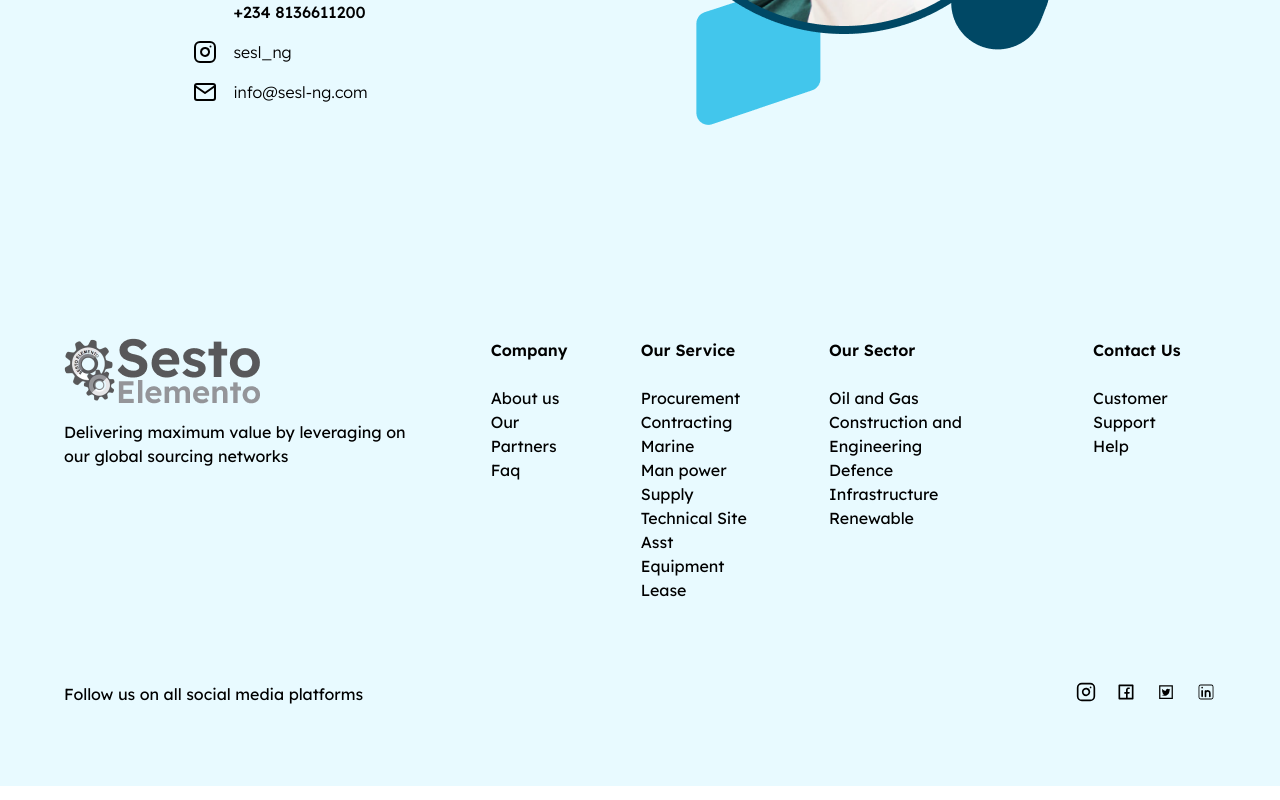
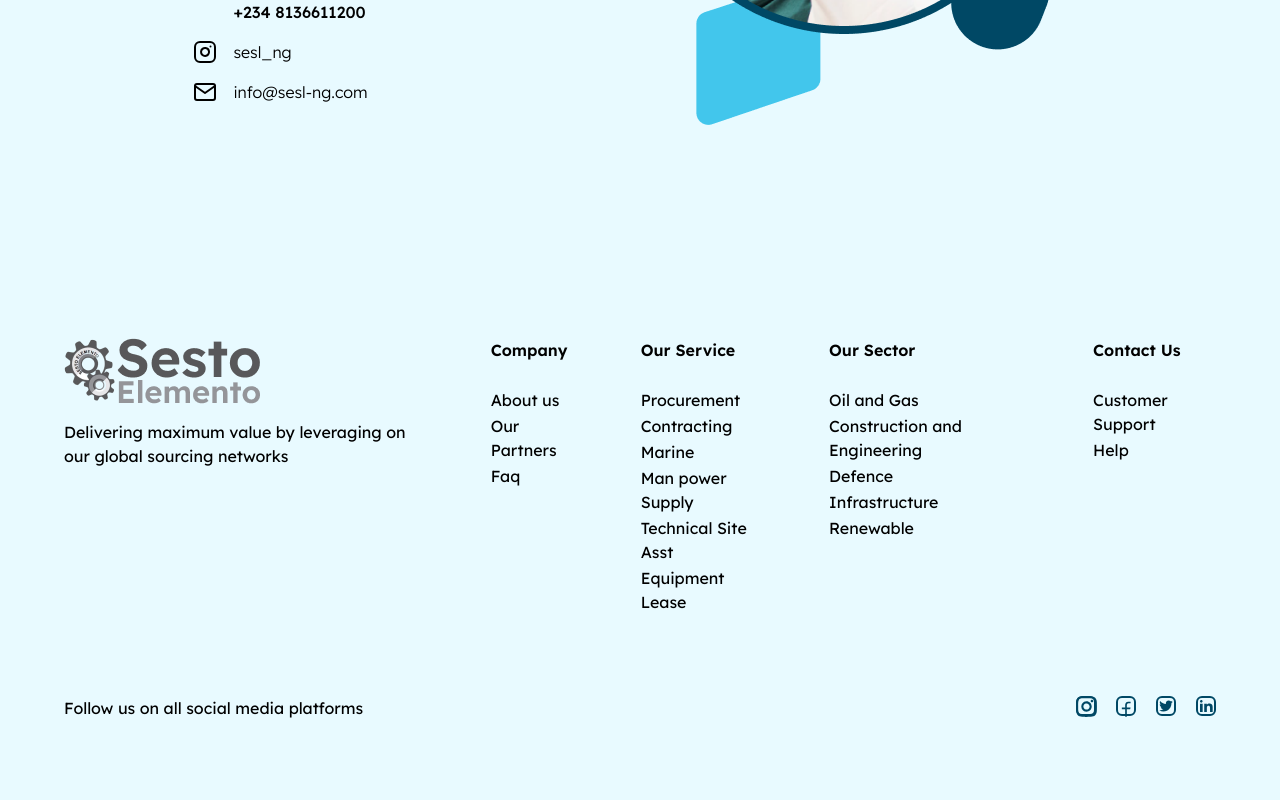
Before and after one commit to Kanoms/Sesto-Elemento, a React (Vite) app: page /services in a window 1280 px wide. Shown: the part 2406-3206 px from the top of the page. Built offline with nearby package versions, Linux system fonts and the light colour scheme.

Commit message:
footer icons

```diff
--- a/src/components/Footer.jsx
+++ b/src/components/Footer.jsx
@@ -1,46 +1,17 @@
-// import { Link, useNavigate, useLocation } from "react-router-dom";
-// import { useContext, useEffect } from "react";
-// import { NavigationContext } from "../context/NavigationContext";
-import { FiInstagram } from "react-icons/fi";
-import { RiFacebookBoxLine } from "react-icons/ri";
-import { LiaTwitterSquare } from "react-icons/lia";
-import { CiLinkedin } from "react-icons/ci";
+import { Link, useNavigate } from "react-router-dom";
+import { RiInstagramLine } from "react-icons/ri";
+import { RiFacebookLine } from "react-icons/ri";
+import { RiTwitterFill } from "react-icons/ri";
+import { RiLinkedinFill } from "react-icons/ri";
 import footerlogoImage from "../assets/footerlogo.png";
 
 const Footer = () => {
-  // const navigate = useNavigate();
-  // const location = useLocation();
+  const navigate = useNavigate();
 
-  // const { setSelectedService, setSelectedSector } =
-  //   useContext(NavigationContext);
-
-  // useEffect(() => {
-  //   if (location.pathname.startsWith("/services")) {
-  //     setSelectedService(location.hash.substring(1));
-  //   }
-  //   if (location.pathname.startsWith("/sectors")) {
-  //     setSelectedSector(location.hash.substring(1));
-  //   }
-  // }, [location, setSelectedService, setSelectedSector]);
-
-  // const handleServiceFooter = (service) => {
-  //   setSelectedService(service);
-  //   navigate(`/services#${service}`);
-  // };
-
-  // const handleSectorFooter = (sector) => {
-  //   setSelectedSector(sector);
-  //   navigate(`/sectors#${sector}`);
-  // };
-
-  // const handleAboutusFooter = (path) => {
-  //   navigate(path);
-  // };
-
-  // const handleLinkClick = (path) => {
-  //   navigate(path);
-  //   window.scrollTo({ top: 0, behavior: "smooth" });
-  // };
+  const handleLinkClick = (path) => {
+    navigate(path);
+    window.scrollTo({ top: 0, behavior: "smooth" });
+  };
 
   return (
     <section className="flex flex-col px-4 md:px-8 lg:px-16 py-20 bg-skyBlue gap-20 font-lexend">
@@ -49,7 +20,6 @@ const Footer = () => {
           <div className="mb-4">
             <img src={footerlogoImage} alt="footer logo" />
           </div>
-
           <span>
             Delivering maximum value by leveraging on our global sourcing
             networks
@@ -59,254 +29,198 @@ const Footer = () => {
         <div className="hidden md:flex items-start w-full justify-between lg:gap-2 xl:gap-16">
           <ul>
             <li className="ftlinkhd">
-              {/* <Link
+              <Link
                 to="/"
-                className="text-navGray group transition duration-300 "
                 onClick={() => handleLinkClick("/")}
+                className="group transition duration-300"
               >
                 Company
                 <span className="lkhover"></span>
-              </Link> */}
-              Company
-              <span className="lkhover"></span>
+              </Link>
             </li>
             <li className="ftlist">
-              {/* <Link
+              <Link
                 to="/about-us"
-                className="text-navGray group transition duration-300 "
                 onClick={() => handleLinkClick("/about-us")}
+                className="group transition duration-300"
               >
                 About us
                 <span className="lkhover"></span>
-              </Link> */}
-              About us
-              <span className="lkhover"></span>
+              </Link>
             </li>
             <li className="ftlist">
-              {/* <Link
+              <Link
                 to="/our-partners"
-                className="text-navGray group transition duration-300"
                 onClick={() => handleLinkClick("/our-partners")}
+                className="group transition duration-300"
               >
                 Our Partners
                 <span className="lkhover"></span>
-              </Link> */}
-              Our Partners
-              <span className="lkhover"></span>
+              </Link>
             </li>
             <li className="ftlist">
-              {/* <Link
+              <Link
                 to="/about-us#whoweare"
-                className="text-navGray group transition duration-300"
-                onClick={() => handleAboutusFooter("/about-us#whoweare")}
+                className="group transition duration-300"
               >
                 Faq
                 <span className="lkhover"></span>
-              </Link> */}
-              Faq
-              <span className="lkhover"></span>
+              </Link>
             </li>
           </ul>
           <ul>
             <li className="ftlinkhd">
-              {/* <Link
+              <Link
                 to="/services"
-                className="text-navGray group transition duration-300"
                 onClick={() => handleLinkClick("/services")}
+                className="group transition duration-300"
               >
                 Our Service
                 <span className="lkhover"></span>
-              </Link> */}
-              Our Service
-              <span className="lkhover"></span>
+              </Link>
             </li>
             <li className="ftlist">
-              {/* <Link
+              <Link
                 to="/services#procurement"
-                className="text-navGray group transition duration-300"
-                onClick={() => handleServiceFooter("/services#procurement")}
+                className="group transition duration-300"
               >
                 Procurement
                 <span className="lkhover"></span>
-              </Link> */}
-              Procurement
-              <span className="lkhover"></span>
+              </Link>
             </li>
             <li className="ftlist">
-              {/* <Link
+              <Link
                 to="/services#contracting"
-                className="text-navGray group transition duration-300"
-                onClick={() => handleServiceFooter("/services#contracting")}
+                className="group transition duration-300"
               >
                 Contracting
                 <span className="lkhover"></span>
-              </Link> */}
-              Contracting
-              <span className="lkhover"></span>
+              </Link>
             </li>
             <li className="ftlist">
-              {/* <Link
+              <Link
                 to="/services#marine"
-                className="text-navGray group transition duration-300"
-                onClick={() => handleServiceFooter("/services#marine")}
+                className="group transition duration-300"
               >
                 Marine
                 <span className="lkhover"></span>
-              </Link> */}
-              Marine
-              <span className="lkhover"></span>
+              </Link>
             </li>
             <li className="ftlist">
-              {/* <Link
+              <Link
                 to="/services#manPowerSupply"
-                className="text-navGray group transition duration-300"
-                onClick={() => handleServiceFooter("/services#manPowerSupply")}
+                className="group transition duration-300"
               >
                 Man power Supply
                 <span className="lkhover"></span>
-              </Link> */}
-              Man power Supply
-              <span className="lkhover"></span>
+              </Link>
             </li>
             <li className="ftlist">
-              {/* <Link
+              <Link
                 to="/services#technicalSiteAsst"
-                className="text-navGray group transition duration-300"
-                onClick={() =>
-                  handleServiceFooter("/services#technicalSiteAsst")
-                }
+                className="group transition duration-300"
               >
                 Technical Site Asst
                 <span className="lkhover"></span>
-              </Link> */}
-              Technical Site Asst
-              <span className="lkhover"></span>
+              </Link>
             </li>
             <li className="ftlist">
-              {/* <Link
+              <Link
                 to="/services#equipmentLease"
-                className="text-navGray group transition duration-300"
-                onClick={() => handleServiceFooter("/services#equipmentLease")}
+                className="group transition duration-300"
               >
                 Equipment Lease
                 <span className="lkhover"></span>
-              </Link> */}
-              Equipment Lease
-              <span className="lkhover"></span>
+              </Link>
             </li>
           </ul>
           <ul>
             <li className="ftlinkhd">
-              {/* <Link
+              <Link
                 to="/sectors"
-                className="text-navGray group transition duration-300"
                 onClick={() => handleLinkClick("/sectors")}
+                className="group transition duration-300"
               >
                 Our Sector
                 <span className="lkhover"></span>
-              </Link> */}
-              Our Sector
-              <span className="lkhover"></span>
+              </Link>
             </li>
             <li className="ftlist">
-              {/* <Link
+              <Link
                 to="/sectors#oilngas"
-                className="text-navGray group transition duration-300"
-                onClick={() => handleSectorFooter("/sectors#oilngas")}
+                className="group transition duration-300"
               >
                 Oil and Gas
                 <span className="lkhover"></span>
-              </Link> */}
-              Oil and Gas
-              <span className="lkhover"></span>
+              </Link>
             </li>
             <li className="ftlist">
-              {/* <Link
+              <Link
                 to="/sectors#constructionnengineering"
-                className="text-navGray group transition duration-300"
-                onClick={() =>
-                  handleSectorFooter("/sectors#constructionnengineering")
-                }
+                className="group transition duration-300"
               >
                 Construction and Engineering
                 <span className="lkhover"></span>
-              </Link> */}
-              Construction and Engineering
-              <span className="lkhover"></span>
+              </Link>
             </li>
             <li className="ftlist">
-              {/* <Link
+              <Link
                 to="/sectors#defence"
-                className="text-navGray group transition duration-300"
-                onClick={() => handleSectorFooter("/sectors#defence")}
+                className="group transition duration-300"
               >
                 Defence
                 <span className="lkhover"></span>
-              </Link> */}
-              Defence
-              <span className="lkhover"></span>
+              </Link>
             </li>
             <li className="ftlist">
-              {/* <Link
+              <Link
                 to="/sectors#infrastructure"
-                className="text-navGray group transition duration-300"
-                onClick={() => handleSectorFooter("/sectors#infrastructure")}
+                className="group transition duration-300"
               >
                 Infrastructure
                 <span className="lkhover"></span>
-              </Link> */}
-              Infrastructure
-              <span className="lkhover"></span>
+              </Link>
             </li>
             <li className="ftlist">
-              {/* <Link
+              <Link
                 to="/sectors#renewable"
-                className="text-navGray group transition duration-300"
-                onClick={() => handleSectorFooter("/sectors#renewable")}
+                className="group transition duration-300"
               >
                 Renewable
                 <span className="lkhover"></span>
-              </Link> */}
-              Renewable
-              <span className="lkhover"></span>
+              </Link>
             </li>
           </ul>
           <ul>
             <li className="ftlinkhd">
-              {/* <Link
+              <Link
                 to="/contact-us"
-                className="text-navGray group transition duration-300"
                 onClick={() => handleLinkClick("/contact-us")}
+                className="group transition duration-300"
               >
                 Contact Us
                 <span className="lkhover"></span>
-              </Link> */}
-              Contact Us
-              <span className="lkhover"></span>
+              </Link>
             </li>
             <li className="ftlist">
-              {/* <Link
+              <Link
                 to="/contact-us"
-                className="text-navGray group transition duration-300"
                 onClick={() => handleLinkClick("/contact-us")}
+                className="group transition duration-300"
               >
                 Customer Support
                 <span className="lkhover"></span>
-              </Link> */}
-              Customer Support
-              <span className="lkhover"></span>
+              </Link>
             </li>
             <li className="ftlist">
-              {/* <Link
+              <Link
                 to="/contact-us"
-                className="text-navGray group transition duration-300"
                 onClick={() => handleLinkClick("/contact-us")}
+                className="group transition duration-300"
               >
                 Help
                 <span className="lkhover"></span>
-              </Link> */}
-              Help
-              <span className="lkhover"></span>
+              </Link>
             </li>
           </ul>
         </div>
@@ -316,11 +230,27 @@ const Footer = () => {
         data-aos="fade-up"
       >
         <span>Follow us on all social media platforms</span>
-        <div className="flex items-center gap-5 text-xl">
-          <FiInstagram />
-          <RiFacebookBoxLine />
-          <LiaTwitterSquare />
-          <CiLinkedin />
+        <div className="flex items-center gap-5 text-2xl text-dkBlue">
+          <span className="h-5 w-5 flex items-center rounded-lg text-2xl relative hover:bg-dkBlue p-0 cursor-pointer group transition duration-300 hover:text-skyBlue">
+            <span className="absolute right-[-2.5px] text-[25px]">
+              <RiInstagramLine />
+            </span>
+            <span className="h-5 w-5 border-2 border-dkBlue rounded-md z-10"></span>
+          </span>
+
+          <span className="text-xl border-2 border-dkBlue relative rounded-md h-5 w-5 cursor-pointer group transition duration-300 hover:text-skyBlue hover:bg-dkBlue">
+            <span className="absolute left-[-2px] bottom-[-5.34px]">
+              <RiFacebookLine />
+            </span>
+          </span>
+
+          <span className="text-base border-2 border-dkBlue rounded-md h-5 w-5 cursor-pointer group transition duration-300 hover:text-skyBlue hover:bg-dkBlue">
+            <RiTwitterFill />
+          </span>
+
+          <span className="text-base border-2 border-dkBlue rounded-md h-5 w-5 cursor-pointer group transition duration-300 hover:text-skyBlue hover:bg-dkBlue">
+            <RiLinkedinFill />
+          </span>
         </div>
       </div>
     </section>
```
Also changed, not shown: src/components/Navbar.jsx (+4 -4 lines).
